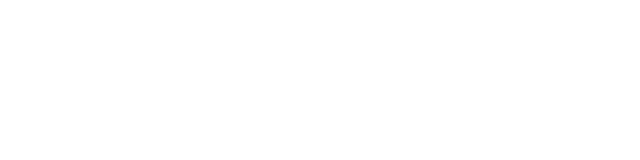
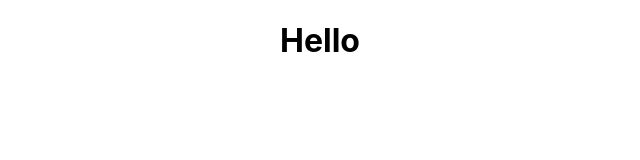
Before and after one commit to JerrodBolton/301-react-app--lab1, a React (Create React App) app: page / in a window 1280 px wide. Shown: the top 160 px of the page, without its empty margins (320-960 px from the left). Built offline with nearby package versions, Linux system fonts and the light colour scheme.

Commit message:
added some note notes

```diff
--- a/src/App.js
+++ b/src/App.js
@@ -4,6 +4,9 @@ import './App.css';
 function App() {
   return (
     <div className="App">
+     <h1> Hello </h1>
+
+
 
    </div>
   );
--- /dev/null
+++ b/src/component/Footer.js
@@ -0,0 +1 @@
+// component needs to contain your name as the author.
--- /dev/null
+++ b/src/component/Header.js
@@ -0,0 +1 @@
+// component needs to have an <h1> with a title.
--- /dev/null
+++ b/src/component/Main.js
@@ -0,0 +1 @@
+// this need to have at least two copies of a component called HornedBeasts.-->
```
Also changed, not shown: 1 other file (tests, documents, lock files or other folders).
